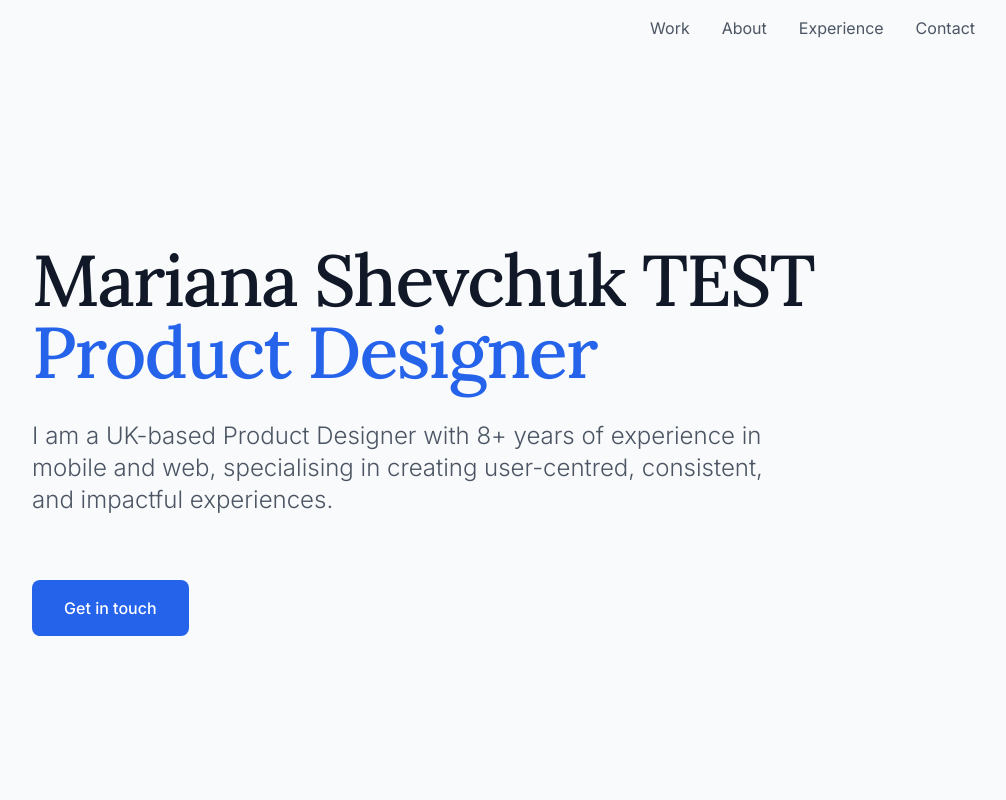
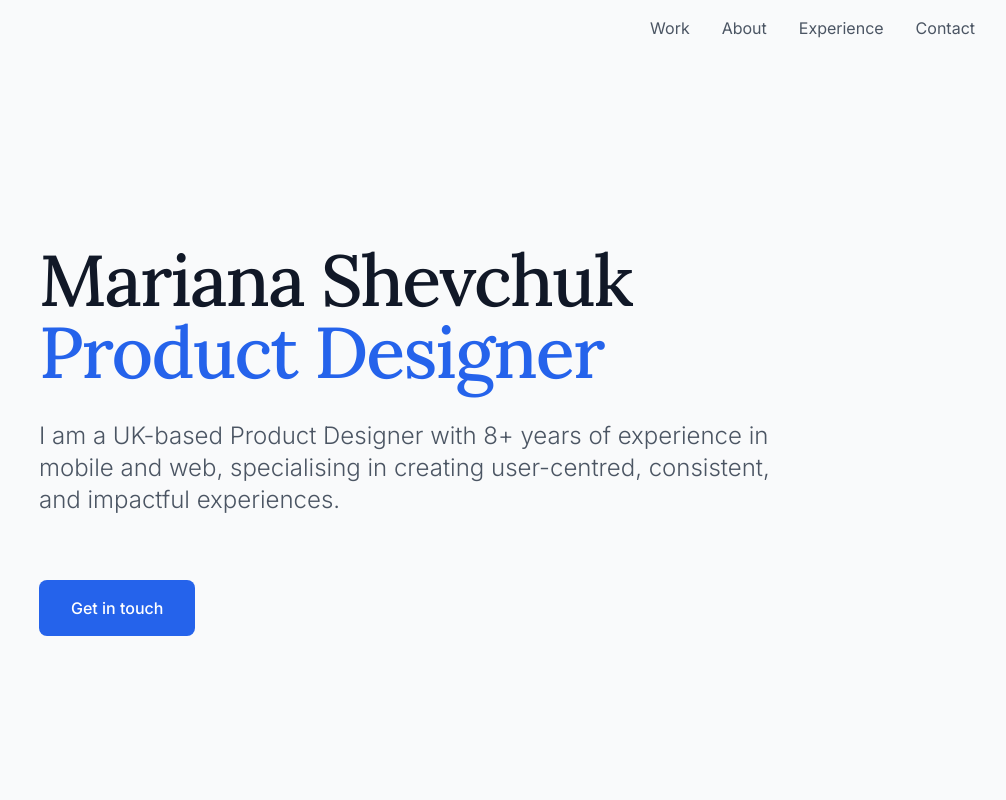
Before and after one commit to MykolaShevchuk/mariana, a Next.js app: page / in a window 1280 px wide. Shown: the top 800 px of the page, without its empty margins (217-1223 px from the left). Built offline with nearby package versions, Linux system fonts and the light colour scheme.

Commit message:
Add sizes prop to Image components for better performance

```diff
--- a/src/app/components/ProjectCard.tsx
+++ b/src/app/components/ProjectCard.tsx
@@ -58,6 +58,7 @@ export default function ProjectCard({
                 src={imageSrcMobile}
                 alt={imageAlt}
                 fill
+                sizes="100vw"
                 className="object-contain md:hidden"
                 priority={priority}
               />
@@ -66,6 +67,7 @@ export default function ProjectCard({
               src={imageSrc}
               alt={imageAlt}
               fill
+              sizes="(max-width: 768px) 100vw, 60vw"
               className={`object-contain ${imageSrcMobile ? 'hidden md:block' : 'block'}`}
               priority={priority}
             />
--- a/src/app/sections/HeroSection.tsx
+++ b/src/app/sections/HeroSection.tsx
@@ -11,7 +11,7 @@ export default function HeroSection() {
 						style={{ fontFamily: 'var(--font-lora)' }}
 					>
 						<span className='block text-[64px] mb-3 sm:mb-0 sm:text-5xl md:text-6xl lg:text-7xl'>
-							Mariana Shevchuk TEST
+							Mariana Shevchuk
 						</span>
 						<span className='block text-blue-600'>Product Designer</span>
 					</h1>
```
